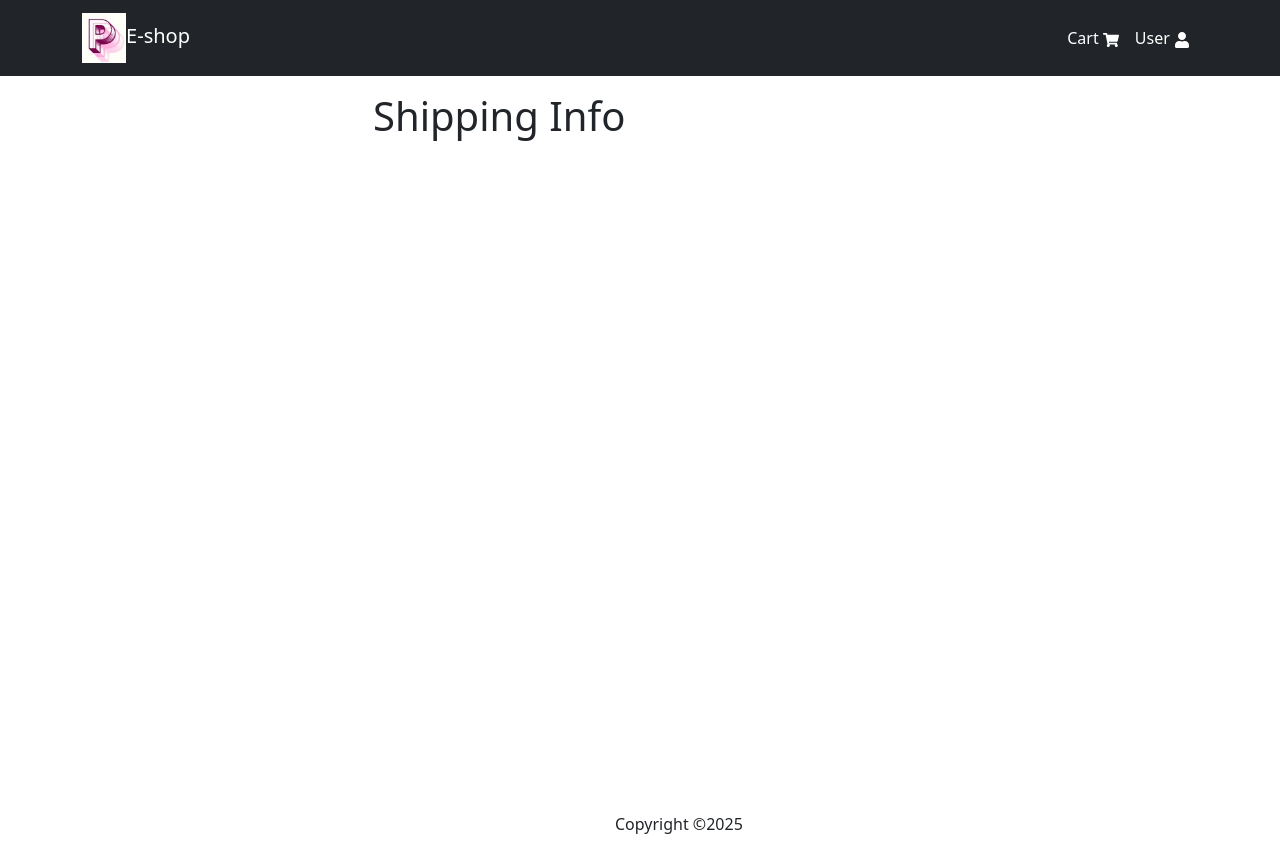
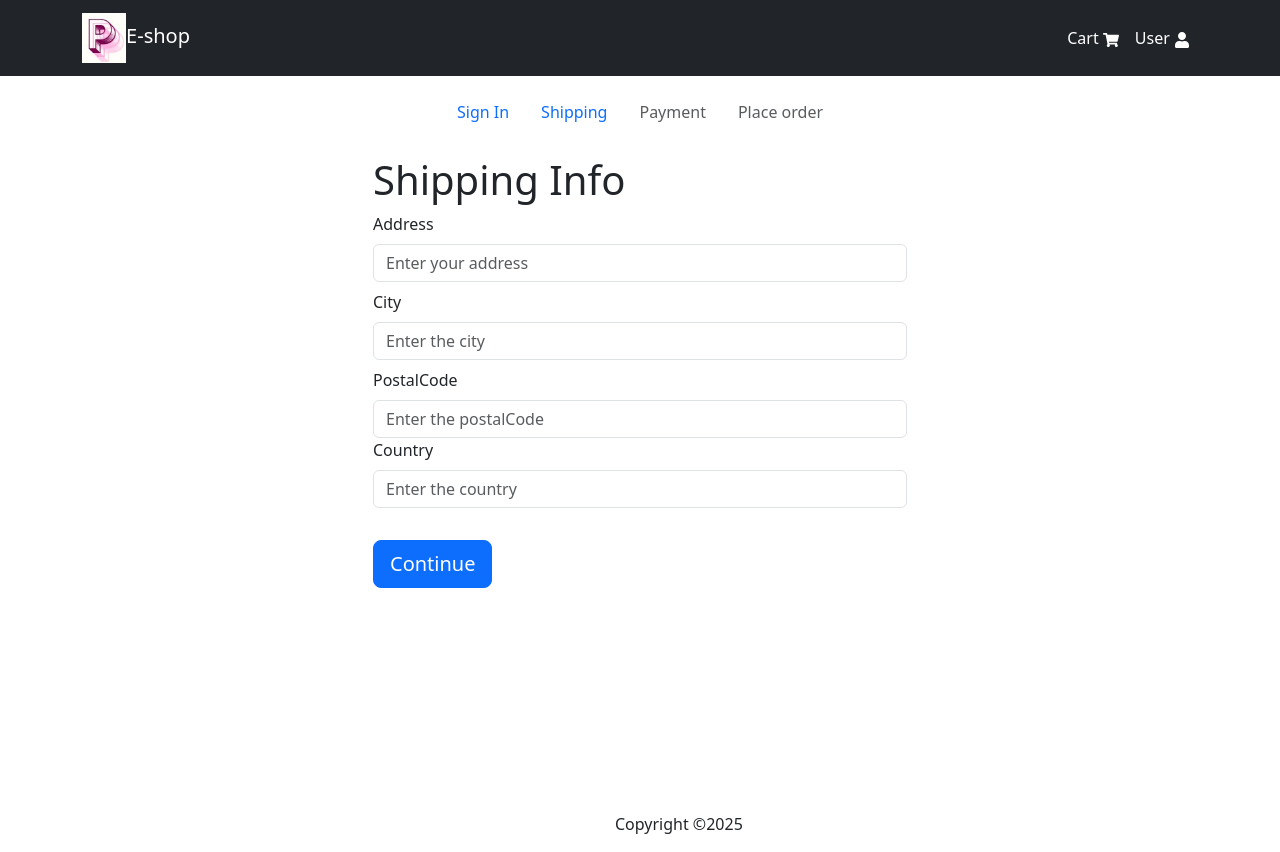
Before and after one commit to Jamesdai05/E-platform, a React (Create React App) app in the folder frontend/: page /shipping in a window 1280 px wide. Built offline with nearby package versions, Linux system fonts and the light colour scheme.

Commit message:
add the UI of shipping page

```diff
--- a/frontend/src/Pages/ShippingPage.jsx
+++ b/frontend/src/Pages/ShippingPage.jsx
@@ -1,10 +1,82 @@
+import { useState } from "react";
 import FormContainer from "../components/FormContainer.jsx";
+import CheckoutComponent from '../components/CheckoutComponent';
+import { Button, Form } from "react-bootstrap";
+import { useSelector } from "react-redux";
 
 const ShippingPage = () => {
+
+  const cart=useSelector(state=>state.cart);
+  const {shippingAddress}=cart;
+
+
+  const [address,setAddress]=useState(shippingAddress?.address || "");
+  const [city, setCity] = useState(shippingAddress?.city || "");
+  const [postalCode, setPostalCode] = useState(shippingAddress?.postalCode || "");
+  const [country, setCountry] = useState(shippingAddress?.country || "");
+
+  const handleSubmit=(e)=>{
+    e.preventDefault();
+    console.log("Submitted")
+  }
+
+
   return (
     <FormContainer>
+      <CheckoutComponent step1 step2 />
       <h1>Shipping Info</h1>
+      <Form onSubmit={handleSubmit}>
+        <Form.Group controlId="address" className="my-2">
+          <Form.Label>Address</Form.Label>
+          <Form.Control
+            type="text"
+            placeholder="Enter your address"
+            value={address}
+            name="address"
+            autoComplete="address"
+            onChange={(e) => setAddress(e.target.value)}
+          ></Form.Control>
+        </Form.Group>
+        <Form.Group controlId="city" className="my-2">
+          <Form.Label>City</Form.Label>
+          <Form.Control
+            type="text"
+            placeholder="Enter the city"
+            value={city}
+            name="city"
+            autoComplete="city"
+            onChange={(e) => setCity(e.target.value)}
+          ></Form.Control>
+        </Form.Group>
+        <Form.Group controlId="postcode" className="my-2">
+          <Form.Label>PostalCode</Form.Label>
+          <Form.Control
+            type="text"
+            placeholder="Enter the postalCode"
+            value={postalCode}
+            name="postalCode"
+            onChange={(e) => setPostalCode(e.target.value)}
+          ></Form.Control>
+          <Form.Label>Country</Form.Label>
+          <Form.Control
+            type="text"
+            placeholder="Enter the country"
+            value={country}
+            name="country"
+            autoComplete="country"
+            onChange={(e) => setCountry(e.target.value)}
+          ></Form.Control>
+        </Form.Group>
+        <Button
+          type="submit"
+          variant="primary"
+          className="btn btn-lg my-4"
+          // disabled={isLoading}
+        >
+          Continue
+        </Button>
+      </Form>
     </FormContainer>
-  )
+  );
 }
 export default ShippingPage
```
